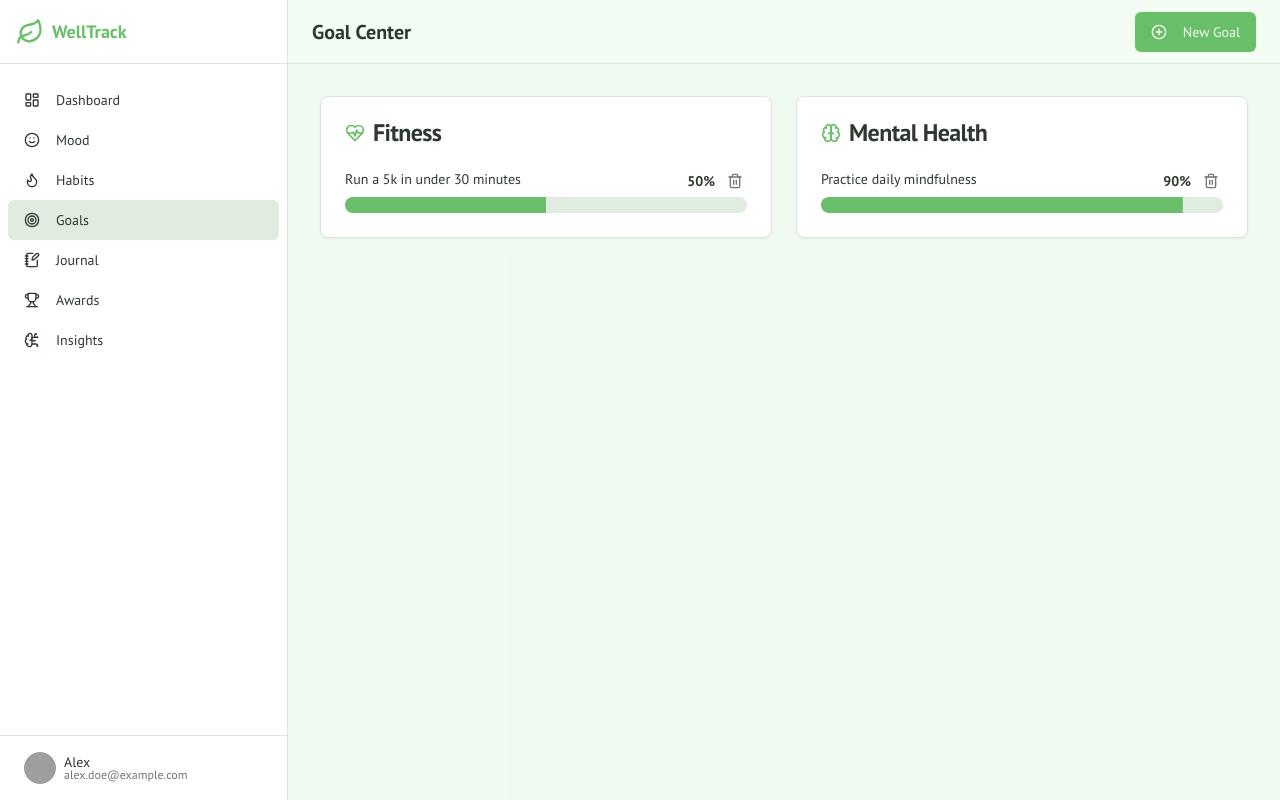
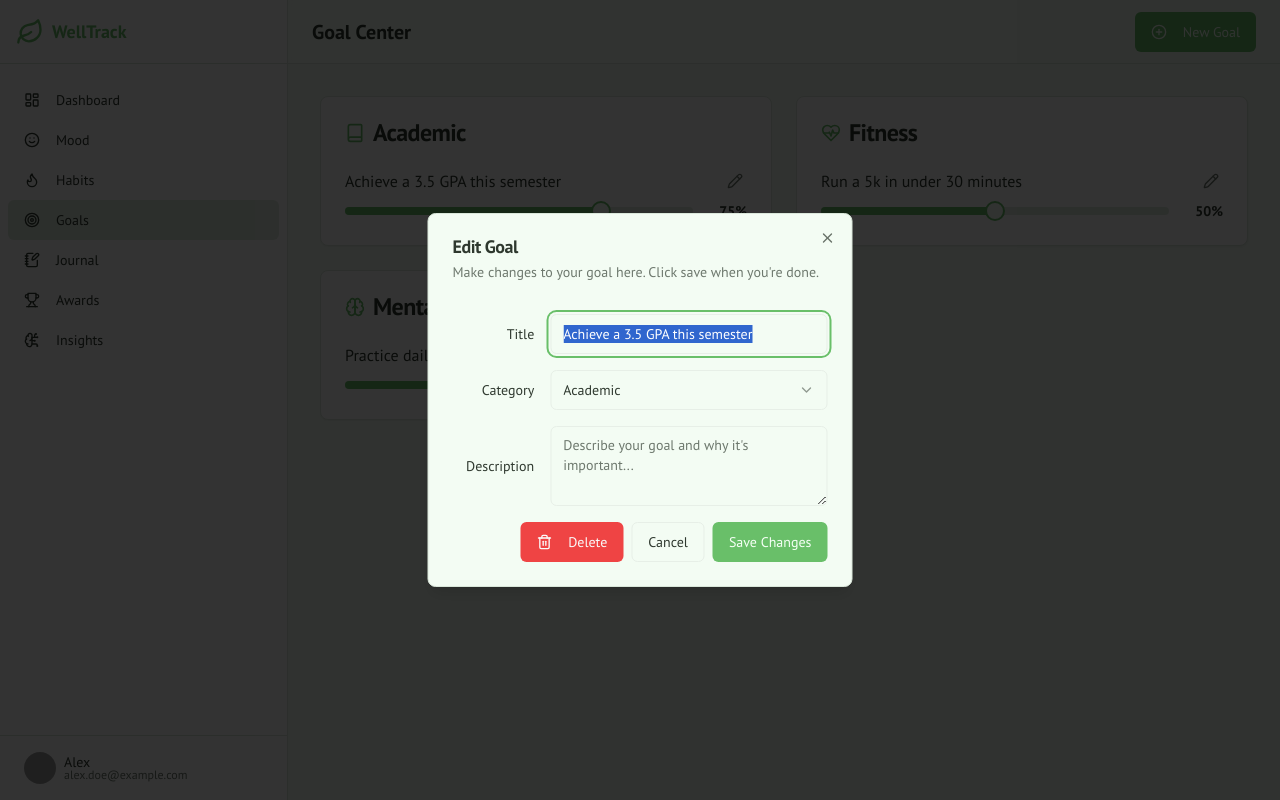
Before and after one commit to dilshadalikhan2004/WellTrack, a Next.js app: page /goals in a window 1280 px wide. Both pictures are taken after a click on the button 735 px from the left and 181 px from the top of the page. Built offline with nearby package versions, Linux system fonts and the light colour scheme; grey boxes are pictures that could not be loaded.

Commit message:
in the goal center gave an option to edit current goals

```diff
--- a/src/app/goals/page.tsx
+++ b/src/app/goals/page.tsx
@@ -24,6 +24,18 @@ export default function GoalsPage() {
     setGoals(prevGoals => prevGoals.filter(goal => goal.id !== goalId));
   }
 
+  const updateGoal = (updatedGoal: Goal) => {
+    setGoals(prevGoals => prevGoals.map(goal => goal.id === updatedGoal.id ? updatedGoal : goal));
+  };
+
+  const updateGoalProgress = (goalId: string, progress: number) => {
+    setGoals(prevGoals =>
+        prevGoals.map(goal =>
+            goal.id === goalId ? { ...goal, progress } : goal
+        )
+    );
+  };
+
   return (
     <div className="flex flex-col min-h-screen">
       <header className="sticky top-0 z-10 flex items-center justify-between h-16 px-4 border-b shrink-0 bg-background/80 backdrop-blur-sm md:px-6">
@@ -31,7 +43,12 @@ export default function GoalsPage() {
         <NewGoalDialog onAddGoal={addGoal} />
       </header>
       <div className="flex-1 p-4 space-y-4 bg-muted/40 md:p-8">
-        <GoalList goals={goals} onDeleteGoal={deleteGoal} />
+        <GoalList
+          goals={goals}
+          onDeleteGoal={deleteGoal}
+          onUpdateGoal={updateGoal}
+          onUpdateProgress={updateGoalProgress}
+        />
       </div>
     </div>
   );
--- /dev/null
+++ b/src/components/goals/edit-goal-dialog.tsx
@@ -0,0 +1,171 @@
+'use client';
+
+import { Button } from '@/components/ui/button';
+import {
+  Dialog,
+  DialogContent,
+  DialogDescription,
+  DialogFooter,
+  DialogHeader,
+  DialogTitle,
+  DialogTrigger,
+  DialogClose,
+} from '@/components/ui/dialog';
+import { Input } from '@/components/ui/input';
+import { Label } from '@/components/ui/label';
+import {
+  Select,
+  SelectContent,
+  SelectItem,
+  SelectTrigger,
+  SelectValue,
+} from '@/components/ui/select';
+import { Textarea } from '@/components/ui/textarea';
+import { useToast } from '@/hooks/use-toast';
+import type { Goal } from '@/lib/types';
+import { Pencil, Trash2 } from 'lucide-react';
+import { useState, type FormEvent } from 'react';
+import { AlertDialog, AlertDialogAction, AlertDialogCancel, AlertDialogContent, AlertDialogDescription, AlertDialogFooter, AlertDialogHeader, AlertDialogTitle, AlertDialogTrigger } from '../ui/alert-dialog';
+
+type EditGoalDialogProps = {
+  goal: Goal;
+  onUpdateGoal: (goal: Goal) => void;
+  onDeleteGoal: (goalId: string) => void;
+};
+
+export function EditGoalDialog({ goal, onUpdateGoal, onDeleteGoal }: EditGoalDialogProps) {
+  const { toast } = useToast();
+  const [open, setOpen] = useState(false);
+  const [title, setTitle] = useState(goal.title);
+  const [category, setCategory] = useState<Goal['category']>(goal.category);
+  const [description, setDescription] = useState(goal.description || '');
+
+  const handleSubmit = (event: FormEvent<HTMLFormElement>) => {
+    event.preventDefault();
+    if (!title || !category) {
+        toast({
+            variant: 'destructive',
+            title: 'Missing fields',
+            description: 'Please provide a title and category.',
+        });
+        return;
+    }
+
+    onUpdateGoal({
+        ...goal,
+        title,
+        category,
+        description
+    });
+
+    toast({
+      title: 'Goal Updated!',
+      description: 'Your goal has been successfully updated.',
+    });
+
+    setOpen(false);
+  };
+
+  const handleDelete = () => {
+    onDeleteGoal(goal.id);
+    toast({
+        title: 'Goal Deleted',
+        description: 'The goal has been removed.',
+    });
+    setOpen(false);
+  };
+
+  return (
+    <Dialog open={open} onOpenChange={setOpen}>
+      <DialogTrigger asChild>
+        <Button variant="ghost" size="icon" className="w-6 h-6">
+            <Pencil className="w-4 h-4 text-muted-foreground" />
+        </Button>
+      </DialogTrigger>
+      <DialogContent className="sm:max-w-[425px]">
+        <DialogHeader>
+          <DialogTitle>Edit Goal</DialogTitle>
+          <DialogDescription>
+            Make changes to your goal here. Click save when you're done.
+          </DialogDescription>
+        </DialogHeader>
+        <form onSubmit={handleSubmit}>
+          <div className="grid gap-4 py-4">
+            <div className="grid grid-cols-4 items-center gap-4">
+              <Label htmlFor="title" className="text-right">
+                Title
+              </Label>
+              <Input
+                id="title"
+                value={title}
+                onChange={(e) => setTitle(e.target.value)}
+                placeholder="e.g., Read 12 books"
+                className="col-span-3"
+                required
+              />
+            </div>
+            <div className="grid grid-cols-4 items-center gap-4">
+              <Label htmlFor="category" className="text-right">
+                Category
+              </Label>
+              <Select
+                required
+                value={category}
+                onValueChange={(value) => setCategory(value as Goal['category'])}
+              >
+                <SelectTrigger className="col-span-3">
+                  <SelectValue placeholder="Select a category" />
+                </SelectTrigger>
+                <SelectContent>
+                  <SelectItem value="Academic">Academic</SelectItem>
+                  <SelectItem value="Fitness">Fitness</SelectItem>
+                  <SelectItem value="Mental Health">Mental Health</SelectItem>
+                  <SelectItem value="Personal">Personal</SelectItem>
+                </SelectContent>
+              </Select>
+            </div>
+            <div className="grid grid-cols-4 items-center gap-4">
+              <Label htmlFor="description" className="text-right">
+                Description
+              </Label>
+              <Textarea
+                id="description"
+                value={description}
+                onChange={(e) => setDescription(e.target.value)}
+                placeholder="Describe your goal and why it's important..."
+                className="col-span-3"
+              />
+            </div>
+          </div>
+          <DialogFooter className='justify-between'>
+            <AlertDialog>
+                <AlertDialogTrigger asChild>
+                    <Button type="button" variant="destructive">
+                        <Trash2 className="w-4 h-4 mr-2" /> Delete
+                    </Button>
+                </AlertDialogTrigger>
+                <AlertDialogContent>
+                    <AlertDialogHeader>
+                        <AlertDialogTitle>Are you sure?</AlertDialogTitle>
+                        <AlertDialogDescription>
+                            This action cannot be undone. This will permanently delete your goal.
+                        </AlertDialogDescription>
+                    </AlertDialogHeader>
+                    <AlertDialogFooter>
+                        <AlertDialogCancel>Cancel</AlertDialogCancel>
+                        <AlertDialogAction onClick={handleDelete}>Continue</AlertDialogAction>
+                    </AlertDialogFooter>
+                </AlertDialogContent>
+            </AlertDialog>
+            <div className='flex gap-2'>
+              <DialogClose asChild>
+                <Button type="button" variant="outline">Cancel</Button>
+              </DialogClose>
+              <Button type="submit">Save Changes</Button>
+            </div>
+          </DialogFooter>
+        </form>
+      </DialogContent>
+    </Dialog>
+  );
+}
--- a/src/components/goals/goal-list.tsx
+++ b/src/components/goals/goal-list.tsx
@@ -4,6 +4,8 @@ import { Progress } from "@/components/ui/progress";
 import { Book, HeartPulse, Brain, User, Trash2 } from "lucide-react";
 import type { Goal } from "@/lib/types";
 import { Button } from "../ui/button";
+import { EditGoalDialog } from "./edit-goal-dialog";
+import { Slider } from "../ui/slider";
 
 const categoryIcons: Record<Goal['category'], React.ElementType> = {
     Academic: Book,
@@ -12,7 +14,14 @@ const categoryIcons: Record<Goal['category'], React.ElementType> = {
     Personal: User
 };
 
-export function GoalList({ goals, onDeleteGoal }: { goals: Goal[], onDeleteGoal: (goalId: string) => void }) {
+type GoalListProps = {
+    goals: Goal[],
+    onDeleteGoal: (goalId: string) => void,
+    onUpdateGoal: (goal: Goal) => void;
+    onUpdateProgress: (goalId: string, progress: number) => void;
+}
+
+export function GoalList({ goals, onDeleteGoal, onUpdateGoal, onUpdateProgress }: GoalListProps) {
     const goalsByCategory = goals.reduce((acc, goal) => {
         (acc[goal.category] = acc[goal.category] || []).push(goal);
         return acc;
@@ -41,19 +50,24 @@ export function GoalList({ goals, onDeleteGoal }: { goals: Goal[], onDeleteGoal:
                                 {category}
                             </CardTitle>
                         </CardHeader>
-                        <CardContent className="space-y-6">
+                        <CardContent className="space-y-8">
                             {categoryGoals.map((goal) => (
                                 <div key={goal.id}>
-                                    <div className="flex justify-between mb-1">
-                                        <span className="text-sm font-medium">{goal.title}</span>
-                                        <div className="flex items-center gap-2">
-                                            <span className="text-sm font-semibold">{goal.progress}%</span>
-                                            <Button variant="ghost" size="icon" className="w-6 h-6" onClick={() => onDeleteGoal(goal.id)}>
-                                                <Trash2 className="w-4 h-4 text-muted-foreground" />
-                                            </Button>
-                                        </div>
+                                    <div className="flex justify-between mb-2">
+                                        <span className="font-medium">{goal.title}</span>
+                                        <EditGoalDialog goal={goal} onUpdateGoal={onUpdateGoal} onDeleteGoal={onDeleteGoal} />
                                     </div>
-                                    <Progress value={goal.progress} aria-label={`${goal.title} progress`} />
+                                    <div className="flex items-center gap-3">
+                                       <Slider
+                                            value={[goal.progress]}
+                                            onValueChange={([value]) => onUpdateProgress(goal.id, value)}
+                                            max={100}
+                                            step={1}
+                                            className="w-full"
+                                            aria-label={`${goal.title} progress slider`}
+                                        />
+                                        <span className="text-sm font-semibold w-12 text-right">{goal.progress}%</span>
+                                    </div>
                                 </div>
                             ))}
                         </CardContent>
```
